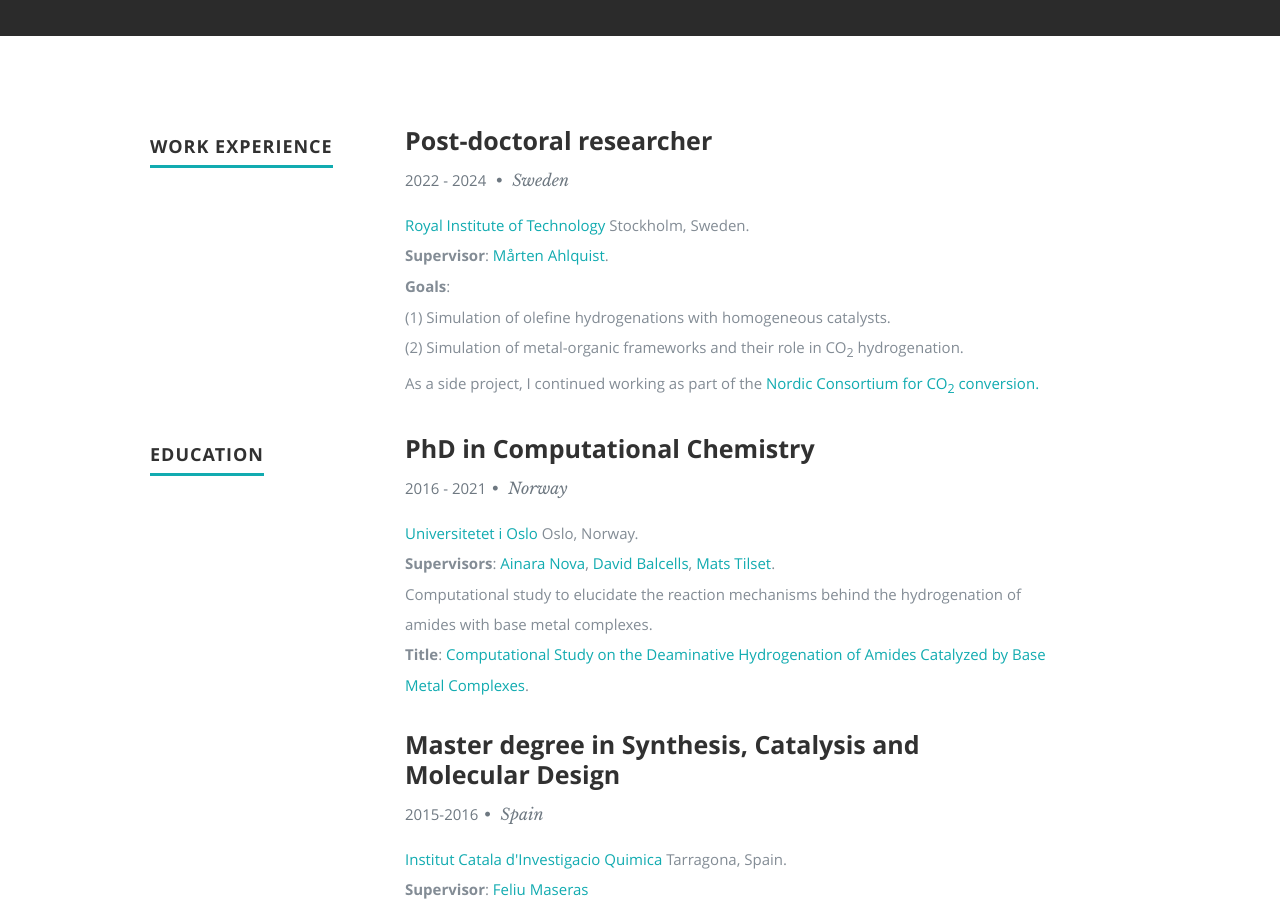
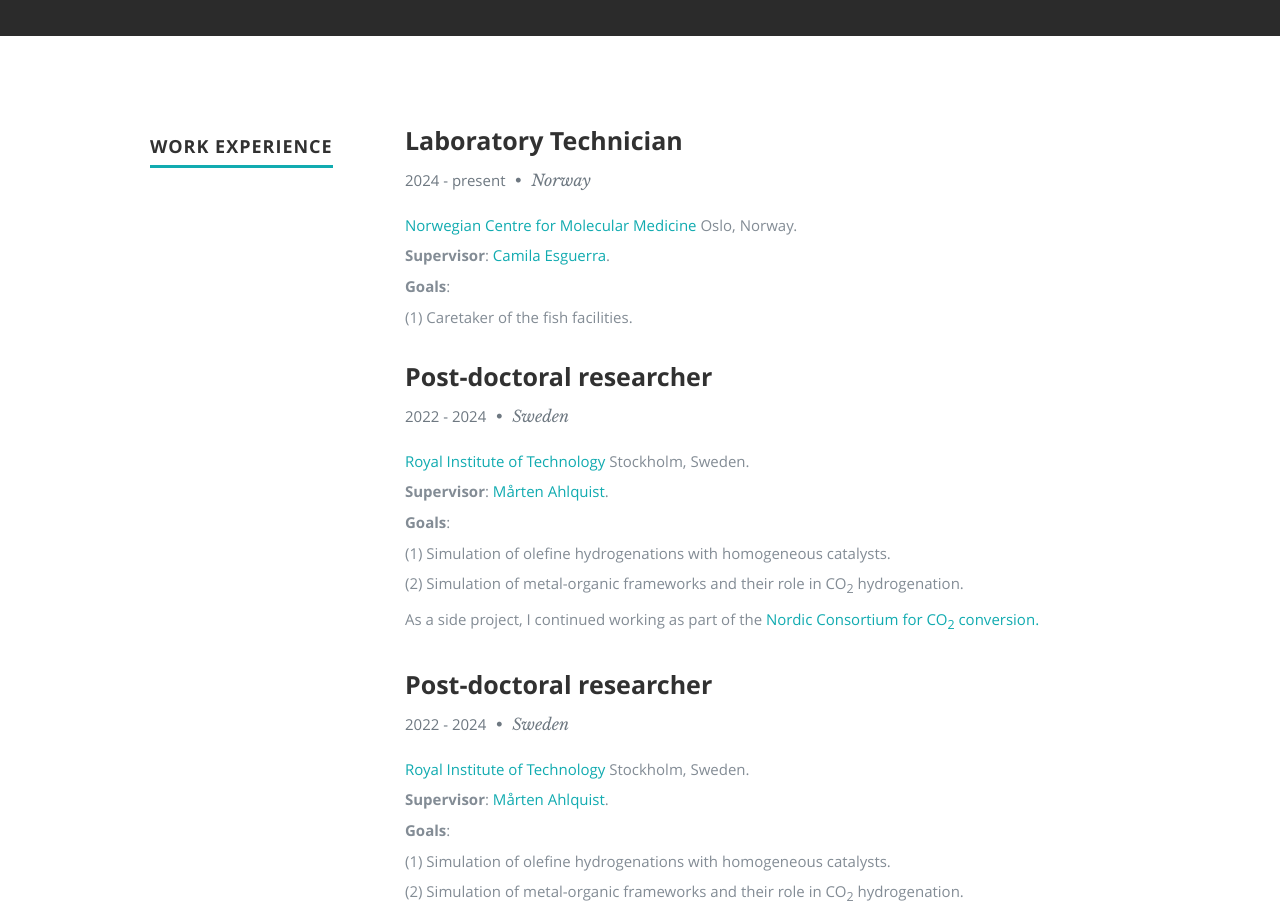
Before and after one commit to LluisArtusSuarez/LluisArtusSuarez.github.io, a plain HTML site: page index.html in a window 1280 px wide. Shown: the part 1680-2583 px from the top of the page. Drawn offline with nearby package versions, Linux system fonts and the light colour scheme.

Commit message:
updated CV

```diff
--- a/index.html
+++ b/index.html
@@ -99,7 +99,7 @@
       <div class="banner-text">
 
 	<h2 style="color:white"><span>Lluis Artus Suarez's website</span></h2>
-        <h3>I am a computational chemist currently searching for work in Oslo, though I am open to move if necessary. My scientific interests are related to carbon capture and storage, reaction optimization  and machine learning. My research for almost 10 years is related to the <span> simulation of amide, CO<sub>2</sub> and olefines hydrogenations.</span>
+        <h3>I am a computational chemist currently working as a laboratory technician at the Norwegian Centre for Molecular Medicine. My scientific interests are related to carbon capture and storage, reaction optimization  and machine learning. My research for almost 10 years is related to the <span> simulation of amide, CO<sub>2</sub> and olefines hydrogenations.</span>
         <!-- Jaime's website had the following link to his company (<a href="https://nykode.com/" target="_blank">Nykode Threapeutics AS</a>) -->
           <hr/>
         <ul class="social">
@@ -197,6 +197,38 @@
       </div>
 
       <div class="nine columns main-col">
+
+  <div class="row item">
+
+    <div class="twelve columns">
+
+            <h3>Laboratory Technician</h3>
+            <p class="info"><em class="date">2024 - present </em><span>&bull;</span> Norway</p>
+
+            <p>
+              <a href="https://www.med.uio.no/ncmm/english/">Norwegian Centre for Molecular Medicine</a> Oslo, Norway.<br>
+
+        <strong>Supervisor</strong>: <a target="_blank" href="https://www.med.uio.no/ncmm/english/people/aca/camilave/index.html">Camila Esguerra</a>.</br>
+        <strong>Goals</strong>:</br>(1) Caretaker of the fish facilities.</br>
+      </p>
+    </div>
+  </div> <!-- item end -->
+
+	<div class="row item">
+
+	  <div class="twelve columns">
+
+            <h3>Post-doctoral researcher</h3>
+            <p class="info"><em class="date">2022 - 2024 </em><span>&bull;</span> Sweden</p>
+
+            <p>
+              <a href="https://www.kth.se/en">Royal Institute of Technology</a> Stockholm, Sweden.<br>
+
+	      <strong>Supervisor</strong>: <a target="_blank" href="https://www.kth.se/profile/ahlqui">Mårten Ahlquist</a>.</br>
+        <strong>Goals</strong>:</br>(1) Simulation of olefine hydrogenations with homogeneous catalysts.</br>(2) Simulation of metal-organic frameworks and their role in CO<sub>2</sub> hydrogenation.</br>As a side project, I continued working as part of the <a target="_blank" href="https://site.uit.no/nordco2/">Nordic Consortium for CO<sub>2</sub> conversion.</a> </br>
+	    </p>
+	  </div>
+	</div> <!-- item end -->
 
 	<div class="row item">
 
```
Also changed, not shown: 1 other file.
